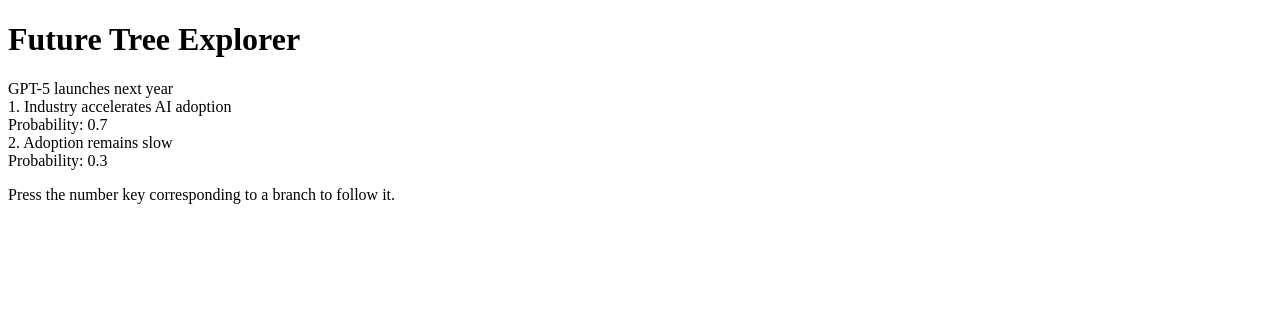
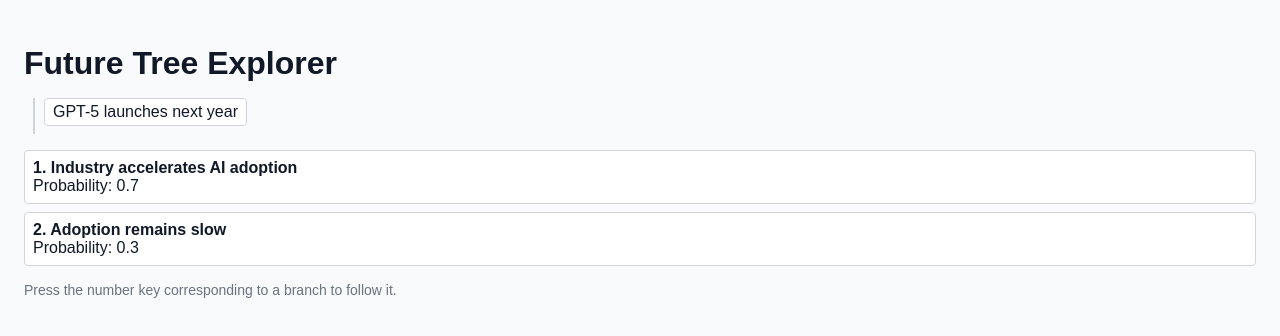
Before and after one commit to rousseaukazi/precog, a Next.js app: page / in a window 1280 px wide. Shown: the top 336 px of the page. Built offline with nearby package versions, Linux system fonts and the light colour scheme.

Commit message:
Improve tree explorer UI with animated path

```diff
--- /dev/null
+++ b/src/components/TreeExplorer.module.css
@@ -0,0 +1,57 @@
+.path {
+  display: flex;
+  flex-direction: column;
+  position: relative;
+  padding-left: 20px;
+  margin-bottom: 1rem;
+}
+
+.path::before {
+  content: '';
+  position: absolute;
+  top: 0;
+  bottom: 0;
+  left: 9px;
+  width: 2px;
+  background: #d1d5db;
+}
+
+.node {
+  position: relative;
+  margin-bottom: 0.5rem;
+  opacity: 0;
+  animation: fadeIn 0.3s ease forwards;
+}
+
+.node::before {
+  content: '';
+  position: absolute;
+  left: -11px;
+  top: 12px;
+  width: 12px;
+  height: 2px;
+  background: #d1d5db;
+}
+
+.node:first-child::before {
+  display: none;
+}
+
+.nodeText {
+  background: #ffffff;
+  border: 1px solid #d1d5db;
+  border-radius: 4px;
+  padding: 4px 8px;
+  display: inline-block;
+}
+
+@keyframes fadeIn {
+  from {
+    opacity: 0;
+    transform: translateY(-6px);
+  }
+  to {
+    opacity: 1;
+    transform: translateY(0);
+  }
+}
--- a/src/components/TreeExplorer.tsx
+++ b/src/components/TreeExplorer.tsx
@@ -1,6 +1,7 @@
 'use client';
 import { useEffect, useState, useCallback } from 'react';
 import { TreeNode } from '../data/fakeTree';
+import styles from './TreeExplorer.module.css';
 
 interface Props {
   tree: TreeNode;
@@ -31,29 +32,27 @@
 
   return (
     <div>
-      <h1 className="text-2xl font-bold mb-4">Future Tree Explorer</h1>
-      <div className="mb-4">
-        {path.map((node, idx) => (
-          <span key={node.id}>
-            {idx > 0 && ' -> '} {node.text}
-          </span>
+      <h1>Future Tree Explorer</h1>
+      <div className={styles.path}>
+        {path.map((node) => (
+          <div key={node.id} className={styles.node}>
+            <span className={styles.nodeText}>{node.text}</span>
+          </div>
         ))}
       </div>
-      <div className="space-y-2">
+      <div className="children">
         {children.length === 0 && <p>No further branches.</p>}
         {children.map((child, idx) => (
-          <div key={child.id} className="border p-2 rounded">
-            <div className="font-semibold">
-              {idx + 1}. {child.text}
+          <div key={child.id} className="child">
+            <div>
+              <strong>{idx + 1}. {child.text}</strong>
             </div>
-            <div className="text-sm text-gray-600">Probability: {child.probability}</div>
+            <div className="prob">Probability: {child.probability}</div>
           </div>
         ))}
       </div>
       {children.length > 0 && (
-        <p className="mt-4 text-sm text-gray-500">
-          Press the number key corresponding to a branch to follow it.
-        </p>
+        <p className="hint">Press the number key corresponding to a branch to follow it.</p>
       )}
     </div>
   );
--- /dev/null
+++ b/src/pages/_app.tsx
@@ -0,0 +1,6 @@
+import type { AppProps } from 'next/app'
+import '../styles/global.css'
+
+export default function App({ Component, pageProps }: AppProps) {
+  return <Component {...pageProps} />
+}
--- a/src/pages/index.tsx
+++ b/src/pages/index.tsx
@@ -3,7 +3,7 @@
 
 export default function Home() {
   return (
-    <main className="p-8">
+    <main>
       <TreeExplorer tree={fakeTree} />
     </main>
   );
--- /dev/null
+++ b/src/styles/global.css
@@ -0,0 +1,30 @@
+body {
+  font-family: Arial, sans-serif;
+  background: #f9fafb;
+  margin: 0;
+  padding: 1.5rem;
+  color: #111827;
+}
+
+h1 {
+  margin-bottom: 1rem;
+}
+
+.children {
+  display: flex;
+  flex-direction: column;
+  gap: 0.5rem;
+}
+
+.child {
+  background: #ffffff;
+  border: 1px solid #d1d5db;
+  padding: 0.5rem;
+  border-radius: 4px;
+}
+
+.hint {
+  margin-top: 1rem;
+  color: #6b7280;
+  font-size: 0.875rem;
+}
```
Also changed, not shown: 1 other file (tests, documents, lock files or other folders).
